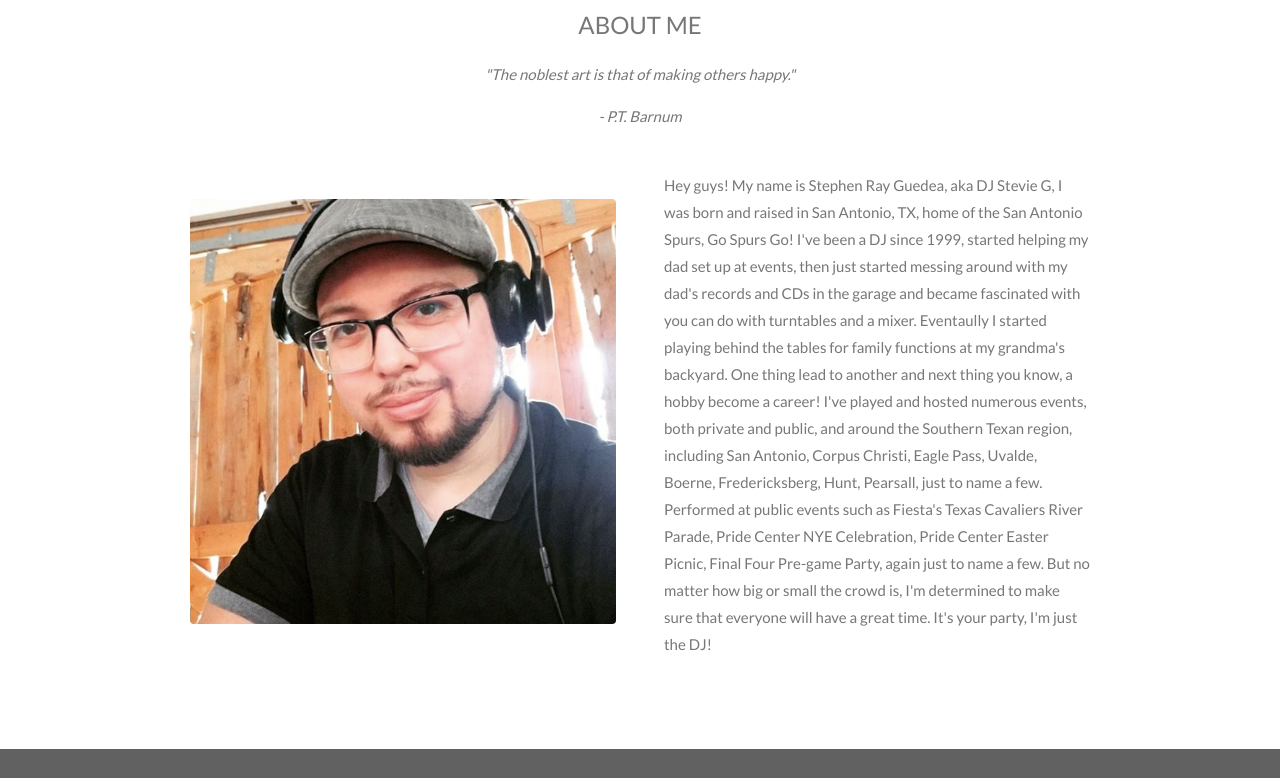
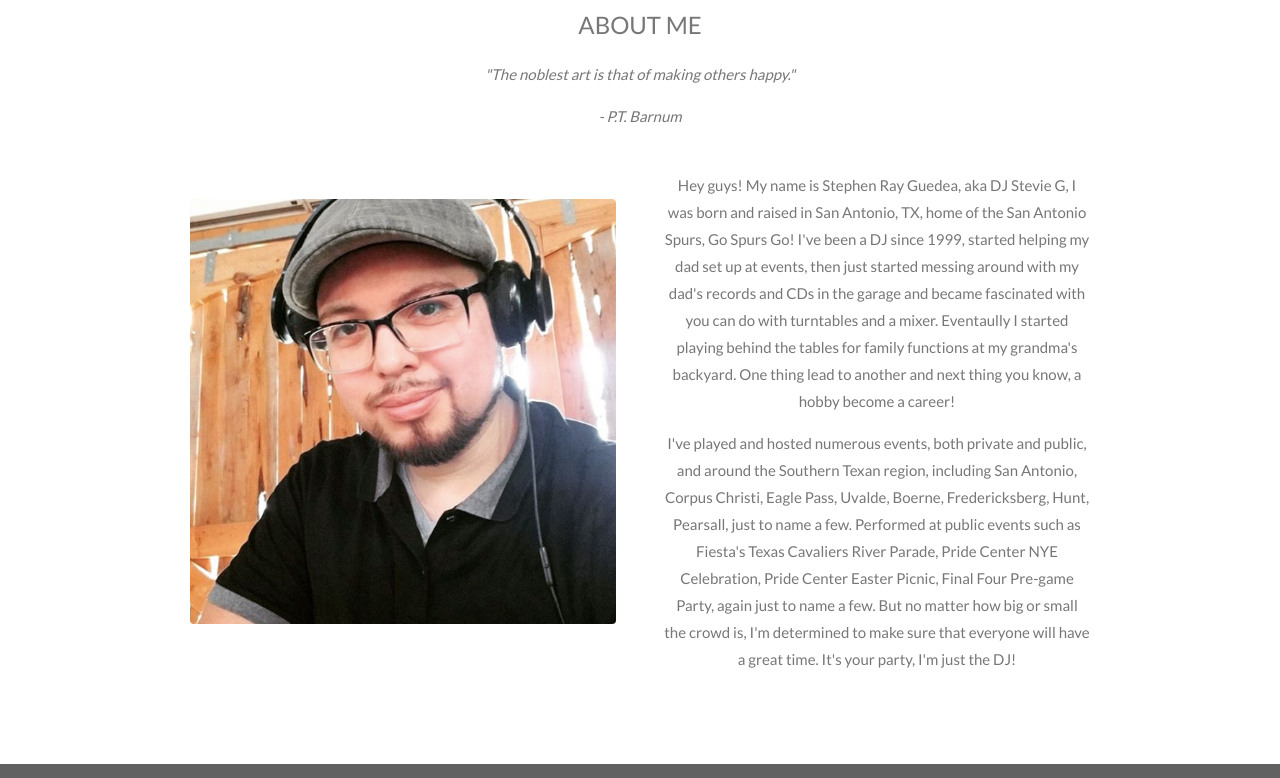
Before and after one commit to stephenguedea/djstevieg.github.io, a plain HTML site: page index.html in a window 1280 px wide. Shown: the part 746-1524 px from the top of the page. Drawn offline with nearby package versions, Linux system fonts and the light colour scheme.

Commit message:
updated text alignment

```diff
--- a/index.html
+++ b/index.html
@@ -55,10 +55,11 @@
     <p class="w3-center"><em>- P.T. Barnum</em></p>
 
 
-    <p class="w3-hide-small w3-hide-medium w3-hide-large">Hey guys! My name is Stephen Ray Guedea, aka DJ Stevie G, I was born and raised in San Antonio, TX, home of the San Antonio Spurs, Go Spurs Go! I've been a DJ since 1999, started helping my dad set up at events, then just started messing around with my dad's records and CDs in the garage and became fascinated with you can do with turntables and a mixer. Eventaully I started playing behind the tables for family functions at my grandma's backyard. One thing lead to another and next thing you know, a hobby become a career!
-        I've played and hosted numerous events, both private and public, and around the Southern Texan region, including San Antonio, Corpus Christi, Eagle Pass, Uvalde, Boerne, Fredericksberg, Hunt, Pearsall, just to name a few. Performed at public events such as Fiesta's Texas Cavaliers River Parade, Pride Center NYE Celebration, Pride Center Easter Picnic, Final Four Pre-game Party, again just to name a few. But no matter how big or small the crowd is, I'm determined to make sure that everyone will have a great time. It's your party, I'm just the DJ!
-    </p>
-    <div class="w3-row">
+    <p class="w3-hide-small w3-hide-medium w3-hide-large" align="center">Hey guys! My name is Stephen Ray Guedea, aka DJ Stevie G, I was born and raised in San Antonio, TX, home of the San Antonio Spurs, Go Spurs Go! I've been a DJ since 1999, started helping my dad set up at events, then just started messing around with my dad's records and CDs in the garage and became fascinated with you can do with turntables and a mixer. Eventaully I started playing behind the tables for family functions at my grandma's backyard. One thing lead to another and next thing you know, a hobby become a career!</p>
+    <p class="w3-hide-small w3-hide-medium w3-hide-large" align="center">I've played and hosted numerous events, both private and public, and around the Southern Texan region, including San Antonio, Corpus Christi, Eagle Pass, Uvalde, Boerne, Fredericksberg, Hunt, Pearsall, just to name a few. Performed at public events such as Fiesta's Texas Cavaliers River Parade, Pride Center NYE Celebration, Pride Center Easter Picnic, Final Four Pre-game Party, again just to name a few. But no matter how big or small the crowd is, I'm determined to make sure that everyone will have a great time. It's your party, I'm just the DJ!
+
+
+        <div class="w3-row">
         <div class="w3-col m6 w3-center w3-padding-large">
             <p><b></b></p><br>
             <img src="img/dj_headshot.png" class="w3-round w3-image" alt="Photo of Me" width="500" height="333">
@@ -66,8 +67,8 @@
 
         <!-- Hide this text on small devices -->
         <div class="w3-col m6 w3-padding-large">
-            <p>Hey guys! My name is Stephen Ray Guedea, aka DJ Stevie G, I was born and raised in San Antonio, TX, home of the San Antonio Spurs, Go Spurs Go! I've been a DJ since 1999, started helping my dad set up at events, then just started messing around with my dad's records and CDs in the garage and became fascinated with you can do with turntables and a mixer. Eventaully I started playing behind the tables for family functions at my grandma's backyard. One thing lead to another and next thing you know, a hobby become a career!
-                I've played and hosted numerous events, both private and public, and around the Southern Texan region, including San Antonio, Corpus Christi, Eagle Pass, Uvalde, Boerne, Fredericksberg, Hunt, Pearsall, just to name a few. Performed at public events such as Fiesta's Texas Cavaliers River Parade, Pride Center NYE Celebration, Pride Center Easter Picnic, Final Four Pre-game Party, again just to name a few. But no matter how big or small the crowd is, I'm determined to make sure that everyone will have a great time. It's your party, I'm just the DJ!</p>
+            <p align="center">Hey guys! My name is Stephen Ray Guedea, aka DJ Stevie G, I was born and raised in San Antonio, TX, home of the San Antonio Spurs, Go Spurs Go! I've been a DJ since 1999, started helping my dad set up at events, then just started messing around with my dad's records and CDs in the garage and became fascinated with you can do with turntables and a mixer. Eventaully I started playing behind the tables for family functions at my grandma's backyard. One thing lead to another and next thing you know, a hobby become a career!</p>
+               <p align="center">I've played and hosted numerous events, both private and public, and around the Southern Texan region, including San Antonio, Corpus Christi, Eagle Pass, Uvalde, Boerne, Fredericksberg, Hunt, Pearsall, just to name a few. Performed at public events such as Fiesta's Texas Cavaliers River Parade, Pride Center NYE Celebration, Pride Center Easter Picnic, Final Four Pre-game Party, again just to name a few. But no matter how big or small the crowd is, I'm determined to make sure that everyone will have a great time. It's your party, I'm just the DJ!</p>
         </div>
     </div>
 </div>
```
